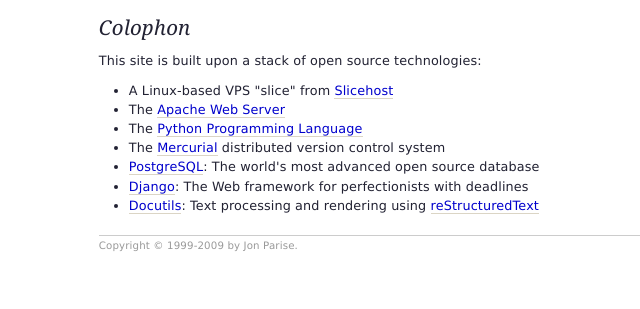
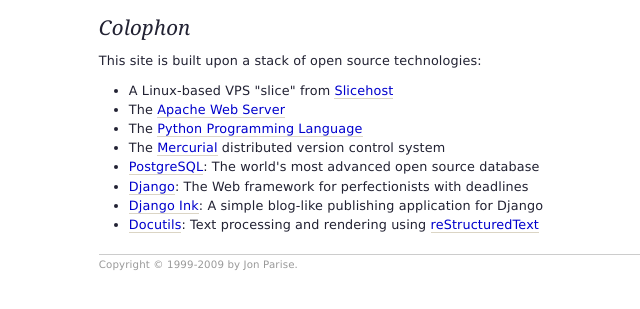
Before and after one commit to jparise/indelible-django, a Django app: template templates/about.html in a window 1280 px wide. Shown: the part 136-445 px from the top of the page, without its empty margins (234-874 px from the left). Run offline with Django 3.2, Linux system fonts and the light colour scheme; the template is opened without the code that fills it, so the values that code supplies are empty.

Commit message:
Mention Django Ink

```diff
--- a/templates/about.html
+++ b/templates/about.html
@@ -21,6 +21,7 @@ This site is built upon a stack of open source technologies:
 <li>The <a href="http://www.selenic.com/mercurial/">Mercurial</a> distributed version control system</li>
 <li><a href="http://www.postgresql.org/">PostgreSQL</a>: The world's most advanced open source database</li>
 <li><a href="http://www.djangoprogect.com/">Django</a>: The Web framework for perfectionists with deadlines</li>
+<li><a href="http://www.bitbucket.org/jparise/django-ink/">Django Ink</a>: A simple blog-like publishing application for Django</li>
 <li><a href="http://docutils.sourceforge.net/">Docutils</a>: Text processing and rendering using <a href="http://docutils.sourceforge.net/rst.html">reStructuredText</a></li>
 </ul>
 
```
